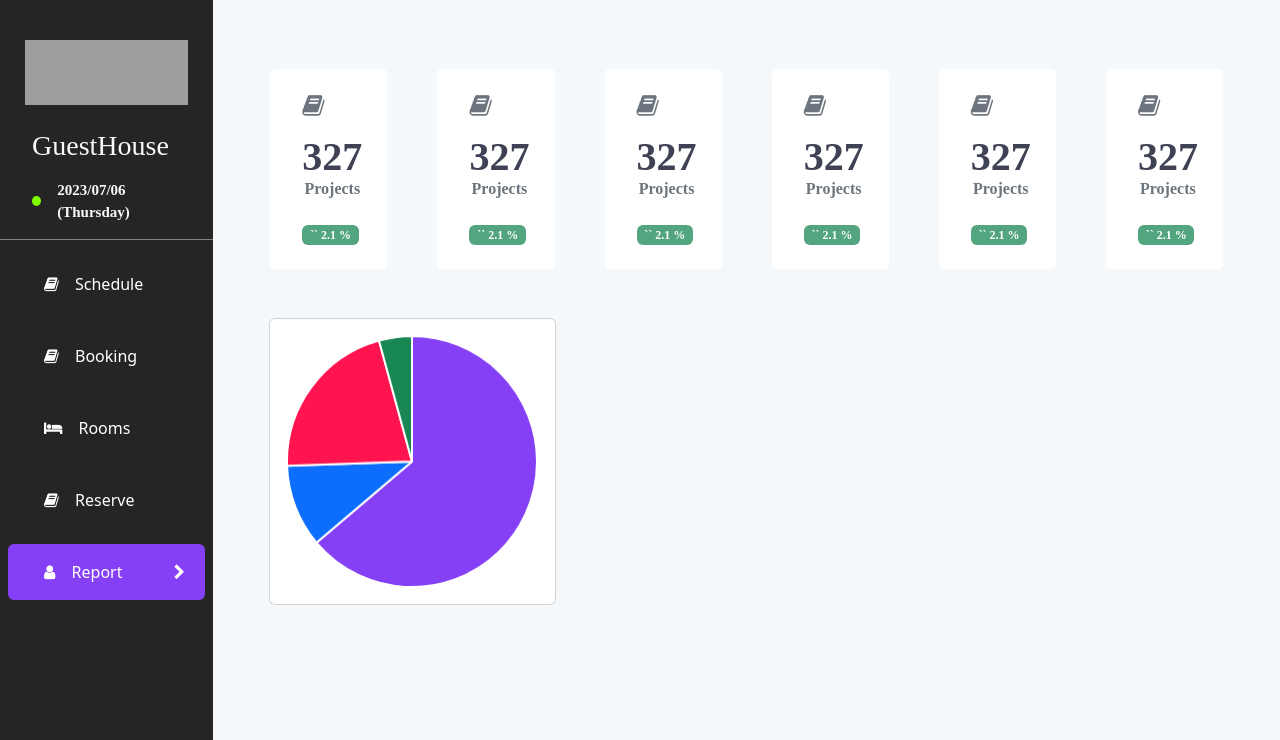
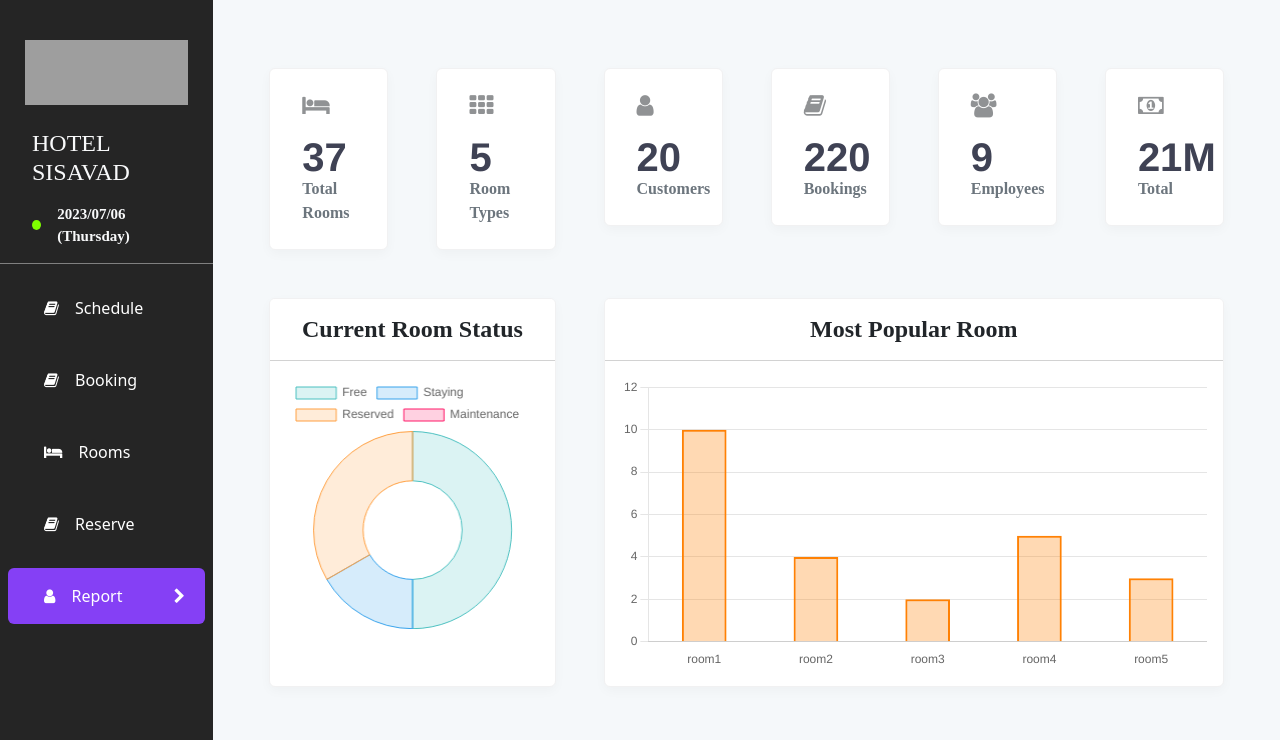
Before and after one commit to Dannybros/Sisavad_Guesthouse, a PHP site: page /index.php?report&revenue in a window 1280 px wide. Shown: the part 60-800 px from the top of the page. Run offline with PHP 8.4, Linux system fonts and the light colour scheme; data comes from the database, SQL or seed files in the repository; some libraries are stand-ins or nearby versions; grey boxes are pictures that could not be loaded.

Commit message:
testing chart.js ver 2

```diff
--- a/assets/css/style.css
+++ b/assets/css/style.css
@@ -212,11 +212,15 @@
 .room_title{
     width: 100%;
     height: 130px;
-    display: grid;
+    display: flex;
+    justify-content: center;
     align-items: center;
     font-size: 25px;
     font-weight: bold;
     cursor: pointer !important;
+    background-repeat: no-repeat;
+    background-size: 100% 120%;
+    background-position: center;
 }
 
 
@@ -266,5 +270,10 @@
 }
 #progress::-webkit-progress-bar {
     background-color: #CACACA;
+}
 
+/* report */
+.card-shadow{
+    box-shadow: 0px 4px 12px 0px rgba(0, 0, 0, 0.03);
+    border: 1px solid #F1F1F2;
 }
--- a/assets/js/app.js
+++ b/assets/js/app.js
@@ -802,6 +802,9 @@ function loadRooms(){
     function addElement(data){
 
         var status = data.status;
+        var type = data.type;
+        var color, pic;
+
         var bookingBtn=`
             <button class="btn btn-primary staff_icon"
                 onclick="getRoomBookingList('${data.id}')"
@@ -811,34 +814,47 @@ function loadRooms(){
                 Booking
             </button>
         `
-        var bg;
+
+        if(type==="Single Room"){
+            pic = "url('https://www.hotelmonterey.co.jp/upload_file/monhtyo/stay/sng_600_001.jpg');";
+        }
+        else if (type==="Double Room"){
+            pic = "url('https://www.colatour.com.tw/COLA_AppFiles/A03H_Hotel/Images/209677-04.GIF');";
+        }
+        else if (type==="Deluxe Room"){
+            pic = "url('https://mardhiyyahhotel.com/wp-content/uploads/sites/18/2021/03/CORPORATE-FLOOR-DELUXE-ROOM_KING-1.png');";
+        }
+        else {
+            pic = "url('https://visotsky-hotel.ru/en/assets/photo/vip-rooms-photo/room-5101/hotel-visotsky-vip-rooms-5101-01.jpg');";
+        }
 
         if(status==="Reserved"){
-            bg = "bg-warning";
+            color = "text-warning";
         }
         else if (status==="Maintenance"){
-            bg = "bg-danger";
+            color = "text-danger";
             bookingBtn= '';
         }
         else if (status==="Occupied"){
-            bg = "bg-primary";
+            color = "text-primary";
         }
         else{
-            bg = "bg-success";
+            color = "text-success";
             bookingBtn= '';
         }
 
         var display=`
             <main class="room_box p-3 rounded-10" id="room_box">
-                <div class="room_title p-0 ${bg}" style="--bs-bg-opacity: .5;">
-                ${data.name}
+                <div class="room_title p-0" style="background-image:${pic}">
+                    <div class="bg-dark bg-opacity-50 text-light p-2" style="width:auto">${data.name}</div>
                 </div>
+
                 <article class="border">
                     <aside class="bg-white py-2 border-bottom">
                         <b>
                             ${data.type}
                             &nbsp;
-                            (${status})
+                            <span class="${color}">(${status})</span>
                         </b>
                     </aside>
                     <div class="bg-white py-2 d-flex justify-content-around">
--- a/assets/js/report.js
+++ b/assets/js/report.js
@@ -1,33 +1,104 @@
-const ctx = document.getElementById('myChart');
+const room_ctx = document.getElementById('RoomChart').getContext('2d');
+const popular_ctx = document.getElementById('PopularChart');
 
-const data = {
-    labels:['January', 'February', 'March', 'April'],
+const PieData = {
+    labels:['Free', 'Staying', 'Reserved', 'Maintenance'],
     datasets: [{
-      data: [300, 50, 100, 20],
-      backgroundColor: [
-        '#8540F5',
-        '#0D6EFD',
-        '#FF144F',
-        '#198754'
-      ],
-      hoverOffset: 4
+        label:'Rooms',
+        data: [6, 2, 4, 0],
+        backgroundColor: [
+            'rgba(75, 192, 192, 0.2)',
+            'rgba(54, 162, 235, 0.2)',
+            'rgba(255, 159, 64, 0.2)',
+            'rgba(255, 25, 104, 0.2)',
+        ],
+        borderColor: [
+            'rgba(75, 192, 192, 1)',
+            'rgba(54, 162, 235, 1)',
+            'rgba(255, 159, 64, 1)',
+            'rgba(255, 25, 104, 1)',
+        ],
+        borderWidth: 1,
+        hoverOffset: 7
     }]
 };
 
-const config = {
-    type: 'pie',
-    data: data,
+const Pieconfig = {
+    type: 'doughnut',
+    data: PieData,
     options: {
         plugins: {
             legend: {
-                display: false
+                position: 'top',
+                align:"start",
+                labels:{
+                    padding: 10,
+                }
             },
             title: {
                 display: false,
             }
         },
-        responsive: true,
-    }
+    },
 };
 
-new Chart(ctx, config);
+const bar_data = {
+    labels: ['room1', 'room2', 'room3', 'room4', 'room5'],
+    datasets: [
+      {
+        label: ' Booked Amount',
+        data: [10, 4, 2, 5, 3],
+        borderColor: 'rgba(255, 129, 4)',
+        backgroundColor: 'rgba(255, 129, 4, 0.3)',
+      },
+    ]
+};
+
+const bar_config = {
+    type: 'bar',
+    data: bar_data,
+    options: {
+      indexAxis: 'x',
+      scales:{
+        x:{
+            grid:{
+              display:false
+            }
+        },
+        y:{
+            max: 12,
+        }
+      },
+      barPercentage: 0.5,
+      elements: {
+        bar: {
+          borderWidth: 2,
+        }
+      },
+      responsive: true,
+      plugins: {
+        legend: {
+            display:false
+        },
+        title: {
+          display: false,
+        }
+      }
+    },
+};
+
+new Chart(room_ctx, Pieconfig);
+new Chart(popular_ctx, bar_config);
+
+
+$('.counter').each(function(){
+    $(this).prop('Counter', 0).animate({
+        Counter:$(this).text()
+    },{
+        duration:2000,
+        easing:'swing',
+        step: function (now){
+            $(this).text(Math.ceil(now))
+        }
+    })
+})
--- a/views/report.php
+++ b/views/report.php
@@ -1,120 +1,120 @@
 <section class="container" >
-    <div class="row g-5">
-        <div class="col-sm-6 col-xl-2 mb-xl-10" >
-            <div class="card px-3 py-2 h-lg-100 border-light">
+    <div class="row gy-5 gx-5">
+        <div class="col-sm-6 col-xl-2 mb-xl-10 " >
+            <div class="card px-3 py-2 h-lg-100 bg-white card-shadow overflow-hidden">
                 <div class="card-body d-flex justify-content-between align-items-start flex-column">
                     <div class="m-0">
-                        <i class="text-secondary fs-4 fa fa-book" ></i>
+                        <i class="text-body-tertiary fs-4 fa fa-hotel" ></i>
                     </div>
-                    <div class="d-flex flex-column my-3 text-secondary">
-                        <span class="fw-semibold text-start fs-1 lh-1" style="color: #3F4254;"> 327 </span>
+                    <div class="d-flex flex-column mt-3 text-secondary text-start">
+                        <span class="fw-semibold fs-1 lh-1 counter" style="color: #3F4254; font-family:Helvetica"> 37 </span>
                         <div class="m-0">
-                            <span class="fw-semibold fs-6">Projects</span>
+                            <span class="fw-semibold fs-6">Total Rooms</span>
                         </div>
                     </div>
-                    <span class="badge bg-success bg-opacity-75 mt-2">
-                        `` 2.1 %
-                    </span>
                 </div>
             </div>
         </div>
         <div class="col-sm-6 col-xl-2 mb-xl-10" >
-            <div class="card px-3 py-2 h-lg-100 border-light">
+            <div class="card px-3 py-2 h-lg-100 bg-white card-shadow overflow-hidden">
                 <div class="card-body d-flex justify-content-between align-items-start flex-column">
                     <div class="m-0">
-                        <i class="text-secondary fs-4 fa fa-book" ></i>
+                        <i class="text-body-tertiary fs-4 fa fa-th" ></i>
                     </div>
-                    <div class="d-flex flex-column my-3 text-secondary">
-                        <span class="fw-semibold text-start fs-1 lh-1" style="color: #3F4254;"> 327 </span>
+                    <div class="d-flex flex-column mt-3 text-secondary text-start">
+                        <span class="fw-semibold fs-1 lh-1 counter" style="color: #3F4254; font-family:Helvetica"> 5 </span>
                         <div class="m-0">
-                            <span class="fw-semibold fs-6">Projects</span>
+                            <span class="fw-semibold fs-6">Room Types</span>
                         </div>
                     </div>
-                    <span class="badge bg-success bg-opacity-75 mt-2">
-                        `` 2.1 %
-                    </span>
                 </div>
             </div>
         </div>
         <div class="col-sm-6 col-xl-2 mb-xl-10" >
-            <div class="card px-3 py-2 h-lg-100 border-light">
+            <div class="card px-3 py-2 h-lg-100 bg-white card-shadow overflow-hidden">
                 <div class="card-body d-flex justify-content-between align-items-start flex-column">
                     <div class="m-0">
-                        <i class="text-secondary fs-4 fa fa-book" ></i>
+                        <i class="text-body-tertiary fs-4 fa fa-user" ></i>
                     </div>
-                    <div class="d-flex flex-column my-3 text-secondary">
-                        <span class="fw-semibold text-start fs-1 lh-1" style="color: #3F4254;"> 327 </span>
+                    <div class="d-flex flex-column mt-3 text-secondary text-start">
+                        <span class="fw-semibold fs-1 lh-1 counter" style="color: #3F4254; font-family:Helvetica"> 20 </span>
                         <div class="m-0">
-                            <span class="fw-semibold fs-6">Projects</span>
+                            <span class="fw-semibold fs-6">Customers</span>
                         </div>
                     </div>
-                    <span class="badge bg-success bg-opacity-75 mt-2">
-                        `` 2.1 %
-                    </span>
                 </div>
             </div>
         </div>
         <div class="col-sm-6 col-xl-2 mb-xl-10" >
-            <div class="card px-3 py-2 h-lg-100 border-light">
+            <div class="card px-3 py-2 h-lg-100 bg-white card-shadow overflow-hidden">
                 <div class="card-body d-flex justify-content-between align-items-start flex-column">
                     <div class="m-0">
-                        <i class="text-secondary fs-4 fa fa-book" ></i>
+                        <i class="text-body-tertiary fs-4 fa fa-book" ></i>
                     </div>
-                    <div class="d-flex flex-column my-3 text-secondary">
-                        <span class="fw-semibold text-start fs-1 lh-1" style="color: #3F4254;"> 327 </span>
+                    <div class="d-flex flex-column mt-3 text-secondary text-start">
+                        <span class="fw-semibold fs-1 lh-1 counter" style="color: #3F4254; font-family:Helvetica"> 220 </span>
                         <div class="m-0">
-                            <span class="fw-semibold fs-6">Projects</span>
+                            <span class="fw-semibold fs-6 ">Bookings</span>
                         </div>
                     </div>
-                    <span class="badge bg-success bg-opacity-75 mt-2">
-                        `` 2.1 %
-                    </span>
                 </div>
             </div>
         </div>
         <div class="col-sm-6 col-xl-2 mb-xl-10" >
-            <div class="card px-3 py-2 h-lg-100 border-light">
+            <div class="card px-3 py-2 h-lg-100 bg-white card-shadow overflow-hidden">
                 <div class="card-body d-flex justify-content-between align-items-start flex-column">
                     <div class="m-0">
-                        <i class="text-secondary fs-4 fa fa-book" ></i>
+                        <i class="text-body-tertiary fs-4 fa fa-users" ></i>
                     </div>
-                    <div class="d-flex flex-column my-3 text-secondary">
-                        <span class="fw-semibold text-start fs-1 lh-1" style="color: #3F4254;"> 327 </span>
+                    <div class="d-flex flex-column mt-3 text-secondary text-start">
+                        <span class="fw-semibold fs-1 lh-1 counter" style="color: #3F4254; font-family:Helvetica"> 9 </span>
                         <div class="m-0">
-                            <span class="fw-semibold fs-6">Projects</span>
+                            <span class="fw-semibold fs-6 ">Employees</span>
                         </div>
                     </div>
-                    <span class="badge bg-success bg-opacity-75 mt-2">
-                        `` 2.1 %
-                    </span>
                 </div>
             </div>
         </div>
-        <div class="col-sm-6 col-xl-2 mb-xl-10" >
-            <div class="card px-3 py-2 h-lg-100 border-light">
+        <div class="col-sm-6 col-xl-2 mb-xl-10">
+            <div class="card px-3 py-2 h-lg-100 bg-white card-shadow overflow-hidden">
                 <div class="card-body d-flex justify-content-between align-items-start flex-column">
                     <div class="m-0">
-                        <i class="text-secondary fs-4 fa fa-book" ></i>
+                        <i class="text-body-tertiary fs-4 fa fa-money" ></i>
                     </div>
-                    <div class="d-flex flex-column my-3 text-secondary">
-                        <span class="fw-semibold text-start fs-1 lh-1" style="color: #3F4254;"> 327 </span>
+                    <div class="d-flex flex-column mt-3 text-secondary text-start">
+                        <div class="fw-semibold fs-1 lh-1" style="color: #3F4254; font-family:Helvetica"><span class="counter text-decoration-none">21</span>M </div>
                         <div class="m-0">
-                            <span class="fw-semibold fs-6">Projects</span>
+                            <span class="fw-semibold fs-6 ">Total</span>
                         </div>
                     </div>
-                    <span class="badge bg-success bg-opacity-75 mt-2">
-                        `` 2.1 %
-                    </span>
                 </div>
             </div>
         </div>
+
     </div>
 
     <div class="row g-5 g-xl-10">
         <div class="col-xl-4">
-            <div class="card">
+            <div class="card card-shadow h-100">
+                <div class="card-header bg-white">
+                    <h4 class="fw-bold py-2 mb-0">
+                        Current Room Status
+                    </h4>
+                </div>
                 <div class="card-body">
-                    <canvas id="myChart"></canvas>
+                    <canvas id="RoomChart"></canvas>
+                </div>
+            </div>
+        </div>
+        <div class="col-xl-8 ">
+            <div class="card card-shadow h-100">
+                <div class="card-header bg-white">
+                    <h4 class="fw-bold py-2 mb-0">
+                        Most Popular Room
+                    </h4>
+                </div>
+                <div class="card-body">
+                    <canvas id="PopularChart"></canvas>
                 </div>
             </div>
         </div>
--- a/views/reserve.php
+++ b/views/reserve.php
@@ -27,7 +27,7 @@
                 </div>
                 <div class="step-item">
                     <button class="step-button text-center collapsed" type="button" data-bs-toggle="collapse"
-                        data-bs-target="#collapseThree" aria-expanded="false" aria-controls="collapseThree">
+                        data-bs-target="#collapseThree" aria-expanded="false" aria-controls="collapseThree" disabled>
                         3
                     </button>
                     <div class="step-title">
--- a/views/sidebar.php
+++ b/views/sidebar.php
@@ -3,9 +3,9 @@
     <main class="profile_sidebar p-3 mb-2">
         <img src="https://picsum.photos/200" alt="">
         <div class="profile_name ms-3">
-            <h3 class="text-light mb-3">
-                GuestHouse
-            </h3>
+            <h4 class="text-light mb-3 text-uppercase">
+                Hotel Sisavad
+            </h4>
             <figure class="d-flex align-items-center text-light mb-0">
                 <span class="green__circle me-3"></span>
                 <?php
```
Also changed, not shown: views/room.php (+21 -8 lines).
